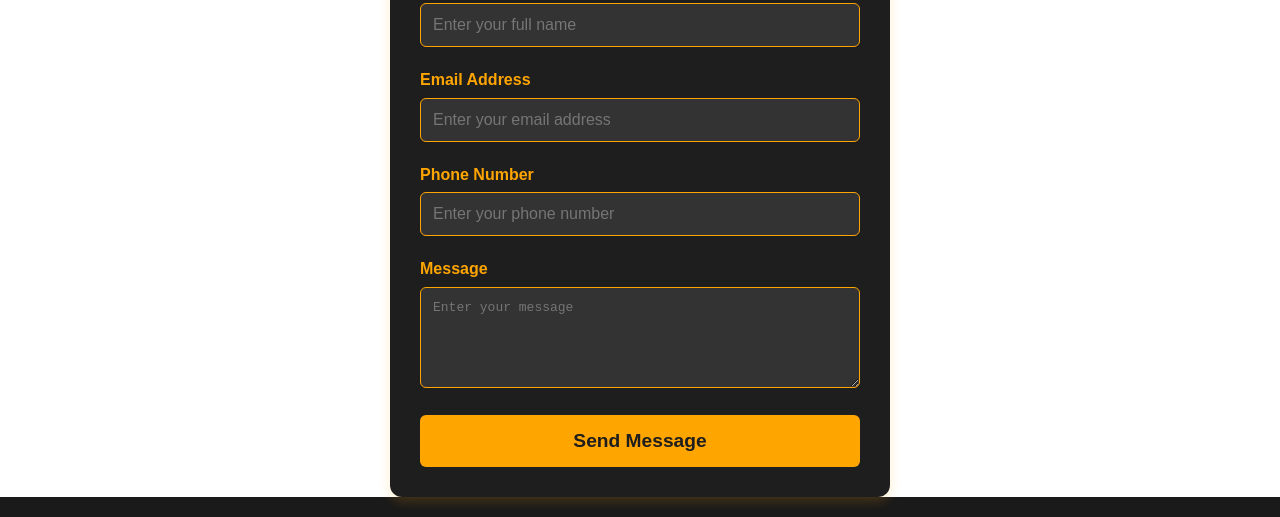
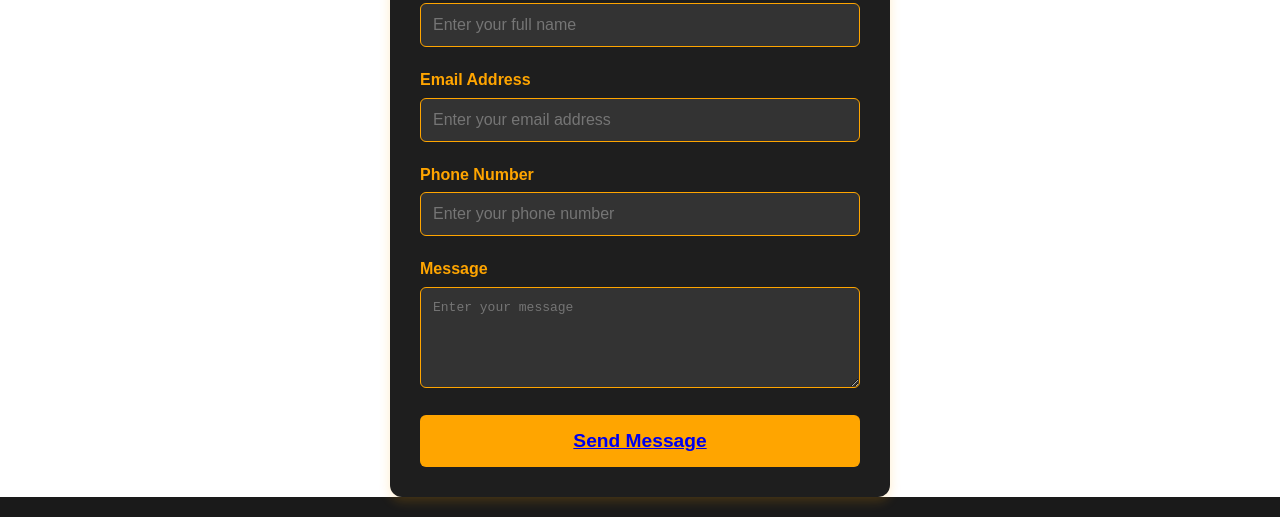
Before and after one commit to lucy-damisa/St-Matthew, a website: page index.html in a window 1280 px wide. Shown: the part 3644-4161 px from the top of the page. Drawn offline with Linux system fonts and the light colour scheme.

Commit message:
Update index.html new1

```diff
--- a/index.html
+++ b/index.html
@@ -214,7 +214,7 @@
             <label for="message">Message</label>
             <textarea id="message" name="message" rows="5" placeholder="Enter your message" type="text" required></textarea>
         </div>
-        <button type="submit" id="submitBtn">Send Message</button>
+        <button type="submit" id="submitBtn"><a href="mailto: st.matthews_amukoko@yahoo.com">Send Message</a></button>
     </form>
 
 
```
